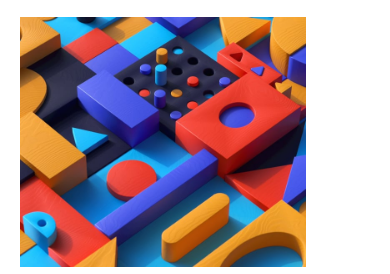
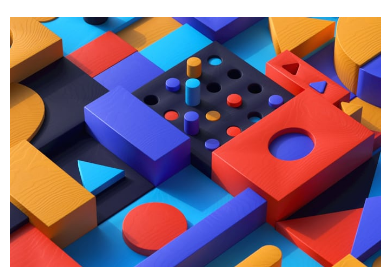
Before and after one commit to lorenzopenalver/Pagina-de-Noticias, a plain HTML site: page index.html in a window 390 px wide. Shown: the part 48-322 px from the top of the page. Drawn offline with Linux system fonts and the light colour scheme.

Commit message:
Arreglado el margin de la imagen principal de vista mobile

```diff
--- a/Code/Styles.css
+++ b/Code/Styles.css
@@ -25,7 +25,7 @@ header .menu-icon{
     margin: 20px 20px 10px 0
 }
 .web-container{
-    align-items: start;
+    align-items: center;
     justify-content: center;
     display: flex;
     font-family: 'Inter', sans-serif;
@@ -33,12 +33,13 @@ header .menu-icon{
     margin-bottom: 20px;
 }
 .web-container .img{
-    width: 90%;
+    width: 100%;
     height: 250px;
     background-image: url("/assets/images/image-web-3-mobile.jpg");
-    background-size: contain;
+    background-size: 95%;
     background-repeat: no-repeat;
-    margin: 0 auto;
+    margin-left: 30px;
+    margin-right: 10px;
 }
 .web-components{
     width: 100%;
@@ -202,7 +203,7 @@ font-weight: 600;
 }
 .oscuro{
     background-color: rgba(0, 0, 0, 0.466);
-    width: 100vw;
+    width: 100%;
     position: absolute;
     height: 100vh;
 }
```
Also changed, not shown: Code/index.js (+9 -0 lines).
